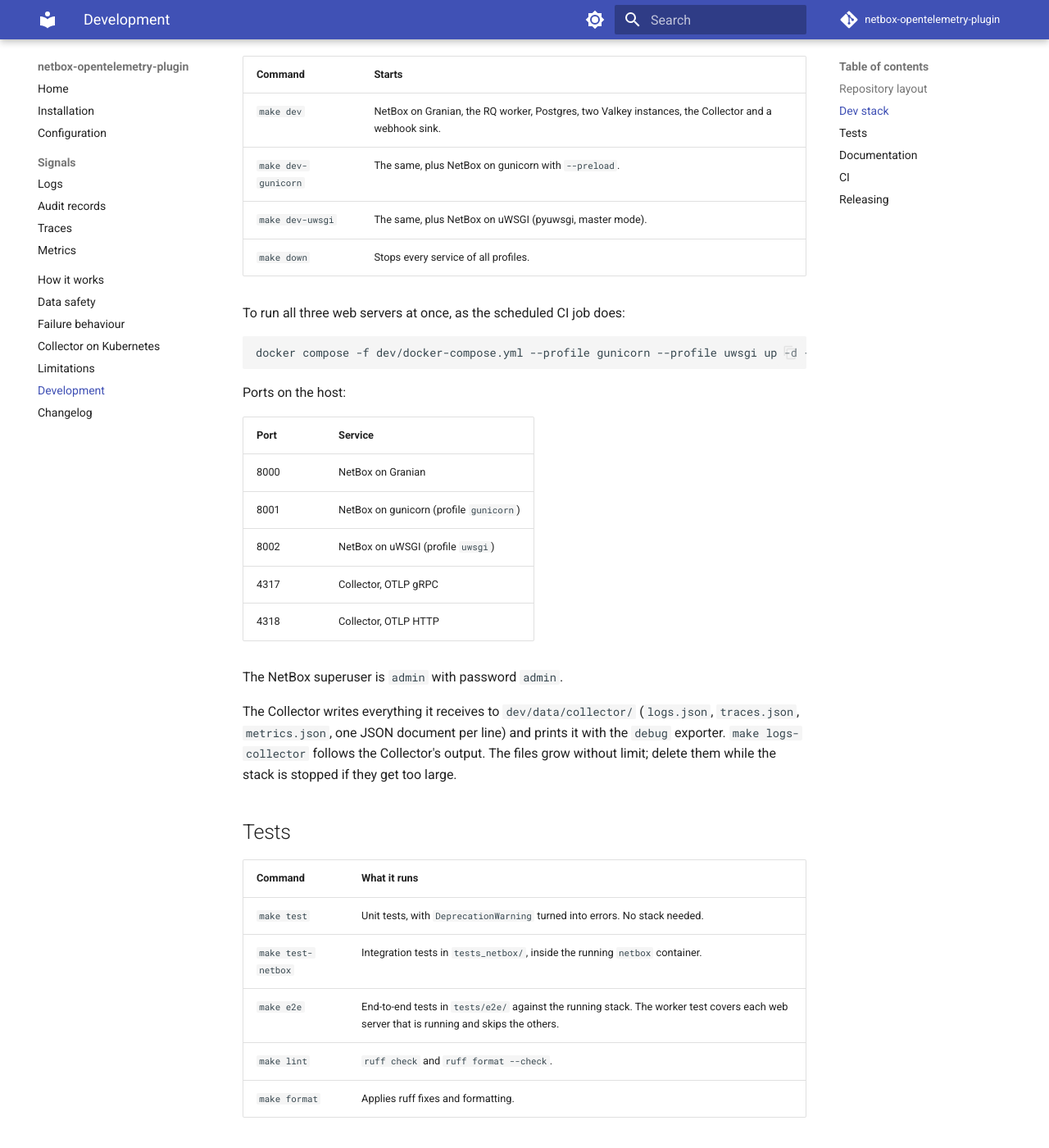
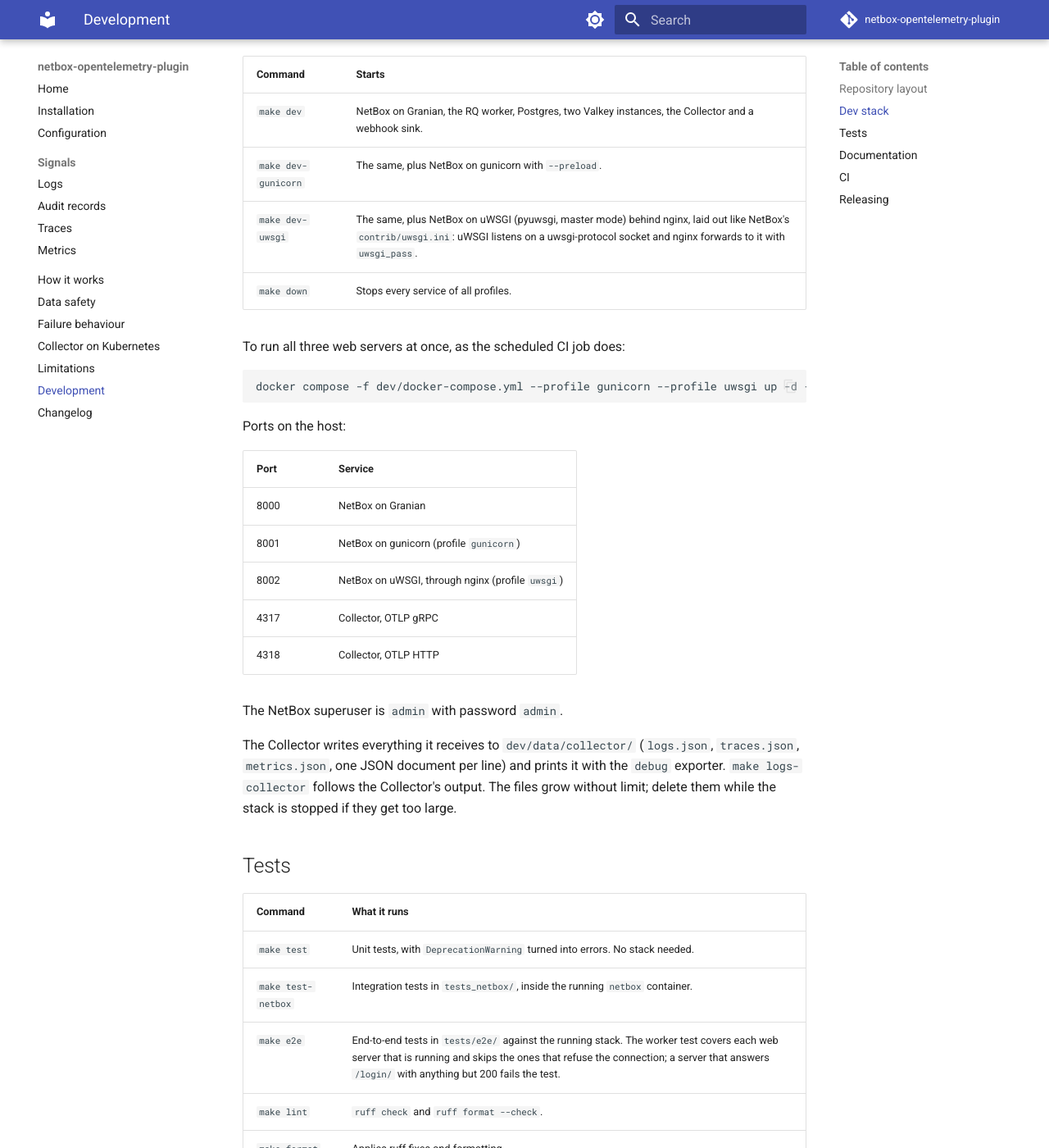
Before and after one commit to thomaschristory/netbox-opentelemetry-plugin, an MkDocs documentation site: the page built from docs/development.md, in a window 1280 px wide and 1400 px high, scrolled down 850 px. Shown: the whole window at 82% size. Built offline with MkDocs 1.6.1 and Material for MkDocs 9.7.7, drawn with Linux system fonts in a browser that asks for light colours; comment, search, counter and statistics services are not loaded.

Commit message:
Run the dev uWSGI profile behind nginx instead of the uWSGI HTTP router (#2) (#19)
uWSGI's HTTP router closed every connection after the response without sending Connection: close, so a client that reused the connection could have its next request dropped. The dev uwsgi profile now runs uWSGI on a uwsgi-protocol socket behind nginx, as NetBox's contrib/uwsgi.ini does, and the e2e worker test no longer retries dropped logins.

```diff
--- a/docs/development.md
+++ b/docs/development.md
@@ -23,7 +23,7 @@
 | --- | --- |
 | `make dev` | NetBox on Granian, the RQ worker, Postgres, two Valkey instances, the Collector and a webhook sink. |
 | `make dev-gunicorn` | The same, plus NetBox on gunicorn with `--preload`. |
-| `make dev-uwsgi` | The same, plus NetBox on uWSGI (pyuwsgi, master mode). |
+| `make dev-uwsgi` | The same, plus NetBox on uWSGI (pyuwsgi, master mode) behind nginx, laid out like NetBox's `contrib/uwsgi.ini`: uWSGI listens on a uwsgi-protocol socket and nginx forwards to it with `uwsgi_pass`. |
 | `make down` | Stops every service of all profiles. |
 
 To run all three web servers at once, as the scheduled CI job does:
@@ -38,7 +38,7 @@
 | --- | --- |
 | 8000 | NetBox on Granian |
 | 8001 | NetBox on gunicorn (profile `gunicorn`) |
-| 8002 | NetBox on uWSGI (profile `uwsgi`) |
+| 8002 | NetBox on uWSGI, through nginx (profile `uwsgi`) |
 | 4317 | Collector, OTLP gRPC |
 | 4318 | Collector, OTLP HTTP |
 
@@ -52,7 +52,7 @@
 | --- | --- |
 | `make test` | Unit tests, with `DeprecationWarning` turned into errors. No stack needed. |
 | `make test-netbox` | Integration tests in `tests_netbox/`, inside the running `netbox` container. |
-| `make e2e` | End-to-end tests in `tests/e2e/` against the running stack. The worker test covers each web server that is running and skips the others. |
+| `make e2e` | End-to-end tests in `tests/e2e/` against the running stack. The worker test covers each web server that is running and skips the ones that refuse the connection; a server that answers `/login/` with anything but 200 fails the test. |
 | `make lint` | `ruff check` and `ruff format --check`. |
 | `make format` | Applies ruff fixes and formatting. |
 
```
Also changed, not shown: CHANGELOG.md (+4 -0 lines), SPEC.md (+1 -1 lines), 4 other files.
